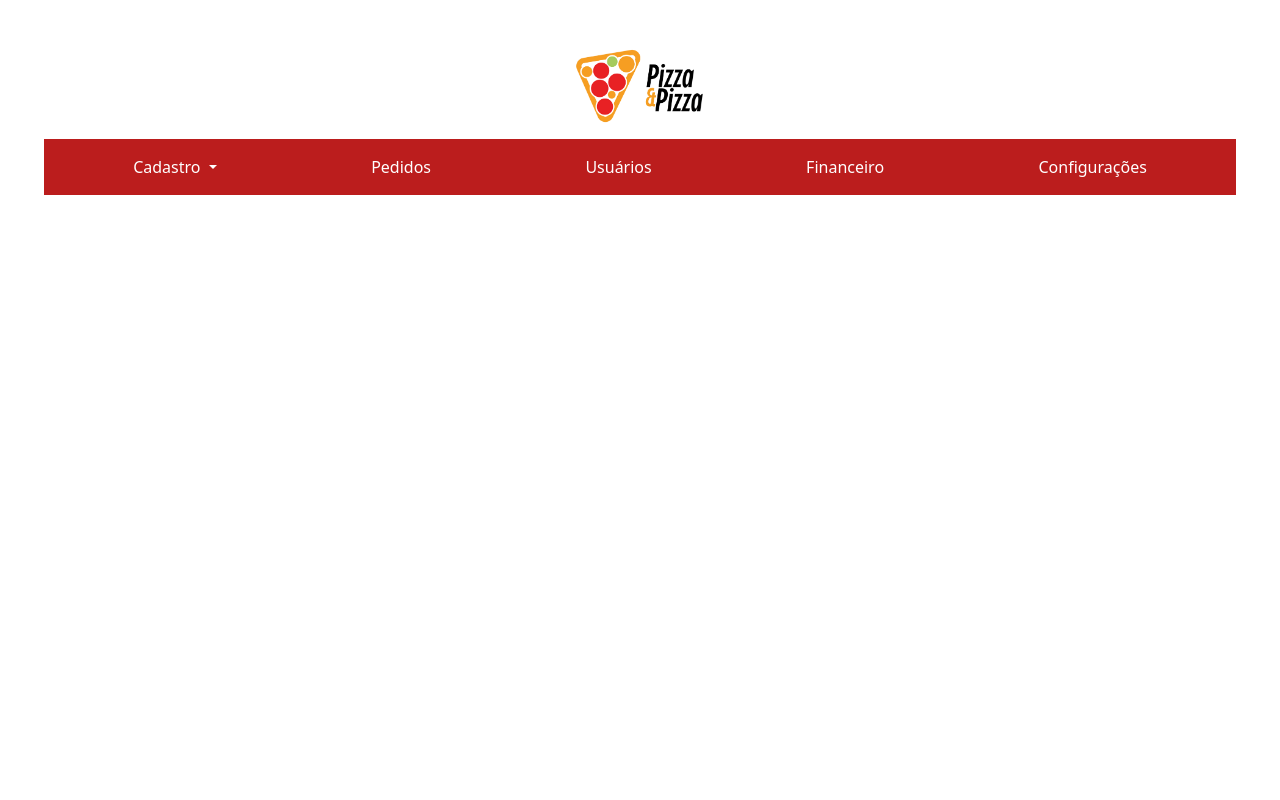
After one commit to soareslucas9090/backEndGigaPizza2, a Django app: page /app/admin/menu-admin/ in a window 1280 px wide. The commit adds this page. Run offline with Django 4.2, Linux system fonts and the light colour scheme; the visitor is signed in with stand-in values (Sample User, id 1); parts of the project's set-up code (start-up, migrations or seed data) failed here and were passed over.

Commit message:
feat: base de menu do admin formada

```diff
--- /dev/null
+++ b/admingigapizza/permissions.py
@@ -0,0 +1,18 @@
+from django.contrib.auth.models import AnonymousUser
+from rest_framework import permissions
+
+
+class IsAdminToDocumentation(permissions.BasePermission):
+
+    def has_permission(self, request, view):
+        if isinstance(request.user, AnonymousUser):
+            return False
+        return request.user.email == "admin2documentation@gigapizza.com"
+
+
+class IsAdmin(permissions.BasePermission):
+
+    def has_permission(self, request, view):
+        if isinstance(request.user, AnonymousUser):
+            return False
+        return request.user.is_admin
--- a/admingigapizza/static/admingigapizza/css/styles.css
+++ b/admingigapizza/static/admingigapizza/css/styles.css
@@ -11,3 +11,23 @@ html {
   padding: 2rem;
   margin: auto;
 }
+
+.card-menu {
+  padding: 2rem;
+  width: 100%;
+  height: 98%;
+}
+
+.margin-top {
+  margin-top: 30px;
+}
+
+.btn-width {
+  max-width: 10rem;
+  width: 40%;
+}
+
+.color-header {
+  --bs-bg-opacity: 1;
+  background-color: #bb1d1d;
+}
--- /dev/null
+++ b/admingigapizza/templates/menu_admin/base_menu.html
@@ -0,0 +1,45 @@
+{% extends 'base.html' %}
+{% load static %}
+
+{% block content %}
+  <div class="card-menu">
+    <div class="card-body">
+      <div class="logo-container text-center my-3">
+        <img src="{% static "admingigapizza/imgs/logo.png" %}" alt="Gigapizza" class="img-fluid" style="max-width: 130px;"/>
+      </div>
+      <div class="navbar navbar-expand-lg navbar-light color-header text-white">
+        <div class="container-fluid">
+          <ul class="navbar-nav d-flex w-100 justify-content-between">
+            <li class="nav-item dropdown flex-fill text-center">
+              <a class="nav-link text-white dropdown-toggle" href="#" id="navbarDropdown" role="button" data-bs-toggle="dropdown" aria-expanded="false">
+                Cadastro
+              </a>
+              <ul class="dropdown-menu" aria-labelledby="navbarDropdown">
+                <li><a class="dropdown-item" href="#">Categoria</a></li>
+                <li><a class="dropdown-item" href="#">Subcategoria</a></li>
+                <li><a class="dropdown-item" href="#">Insumos</a></li>
+                <li><a class="dropdown-item" href="#">Itens P/ Venda</a></li>
+                <li><a class="dropdown-item" href="#">Ficha Técnica</a></li>
+              </ul>
+            </li>
+            <li class="nav-item dropdown flex-fill text-center">
+              <a class="nav-link text-white" href="#">Pedidos</a>
+            </li>
+            <li class="nav-item dropdown flex-fill text-center">
+              <a class="nav-link text-white" href="#">Usuários</a>
+            </li>
+            <li class="nav-item dropdown flex-fill text-center">
+              <a class="nav-link text-white" href="#">Financeiro</a>
+            </li>
+            <li class="nav-item dropdown flex-fill text-center">
+              <a class="nav-link text-white" href="#">Configurações</a>
+            </li>
+          </ul>
+        </div>
+      </div>
+      {% block menu_admin_content %}
+
+      {% endblock %}
+    </div>
+  </div>
+{% endblock %}
--- a/admingigapizza/urls.py
+++ b/admingigapizza/urls.py
@@ -1,9 +1,9 @@
-from django.contrib.auth import views as auth_views
-from django.urls import include, path
+from django.urls import path
 
-from .views import CustomLogoutView
+from .views import CustomLoginView, CustomLogoutView, MenuAdminView
 
 urlpatterns = [
-    path("login/", auth_views.LoginView.as_view(), name="login-admin"),
+    path("login/", CustomLoginView.as_view(), name="login-admin"),
+    path("menu-admin/", MenuAdminView.as_view(), name="menu-admin"),
     path("logout/", CustomLogoutView.as_view(), name="logout-admin"),
 ]
--- a/admingigapizza/views.py
+++ b/admingigapizza/views.py
@@ -1,8 +1,19 @@
 from django.contrib.auth import logout
-from django.shortcuts import redirect
+from django.contrib.auth import views as auth_views
+from django.http import HttpResponseForbidden
+from django.shortcuts import get_object_or_404, redirect, render
 from django.utils.decorators import method_decorator
 from django.views import View
 from django.views.decorators.csrf import csrf_protect
+
+from .forms import CustomAuthenticationForm
+from .permissions import IsAdmin
+
+
+@method_decorator(csrf_protect, name="dispatch")
+class CustomLoginView(auth_views.LoginView):
+    authentication_form = CustomAuthenticationForm
+    template_name = "registration/login.html"
 
 
 @method_decorator(csrf_protect, name="dispatch")
@@ -10,3 +21,19 @@ class CustomLogoutView(View):
     def get(self, request, *args, **kwargs):
         logout(request)
         return redirect("login-admin")
+
+
+def isAdmin(request, toRender):
+    if IsAdmin().has_permission(request=request, view=None):
+        context = None
+        if len(toRender) > 1:
+            context = toRender[1]
+        return render(request=request, template_name=toRender[0], context=context)
+    else:
+        return redirect("login-admin")
+
+
+@method_decorator(csrf_protect, name="dispatch")
+class MenuAdminView(View):
+    def get(self, request):
+        return isAdmin(request, ["menu_admin/base_menu.html"])
```
Also changed, not shown: admingigapizza/forms.py (added, +7 -0 lines), admingigapizza/templates/registration/login.html (+12 -6 lines), admingigapizza/templatetags/custom_tags.py (added, +8 -0 lines), admingigapizza/static/admingigapizza/imgs/logo.png (added), admingigapizza/templatetags/__init__.py (added).
